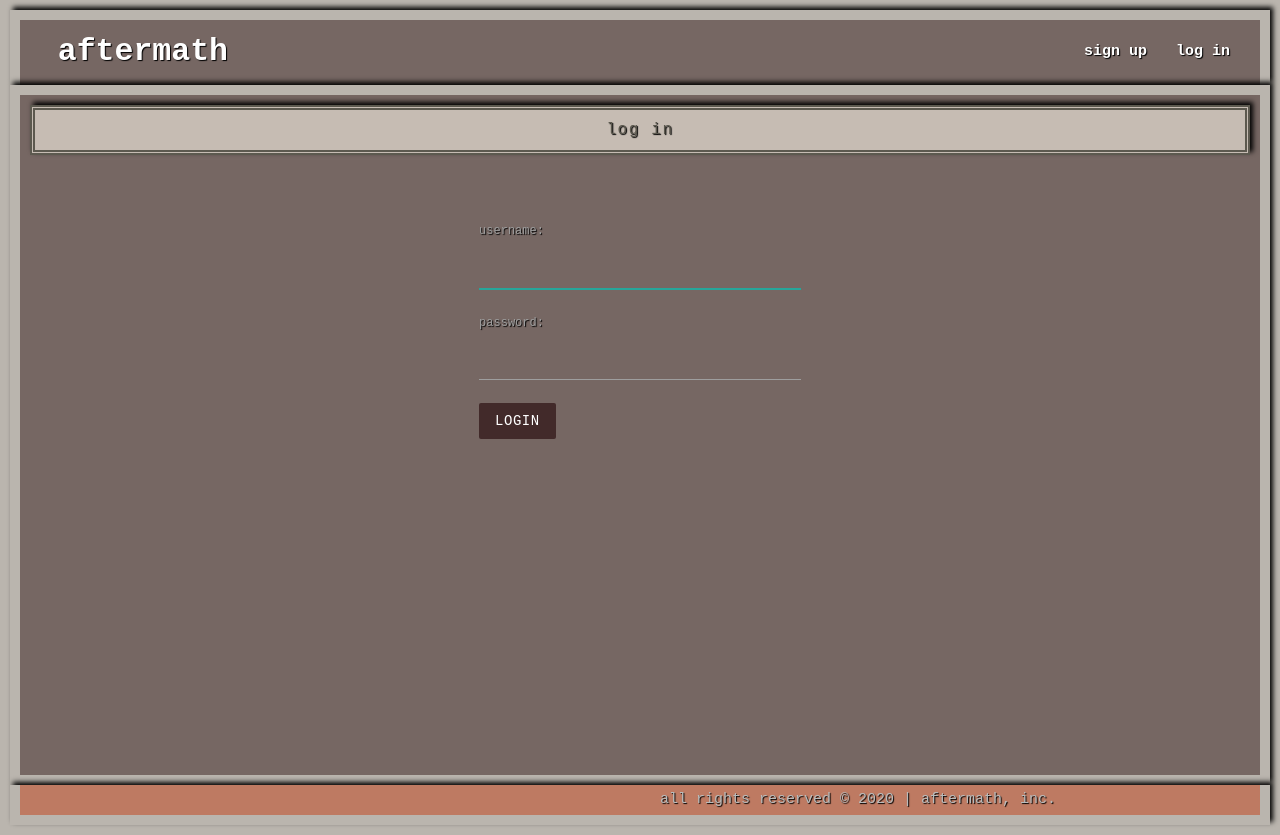
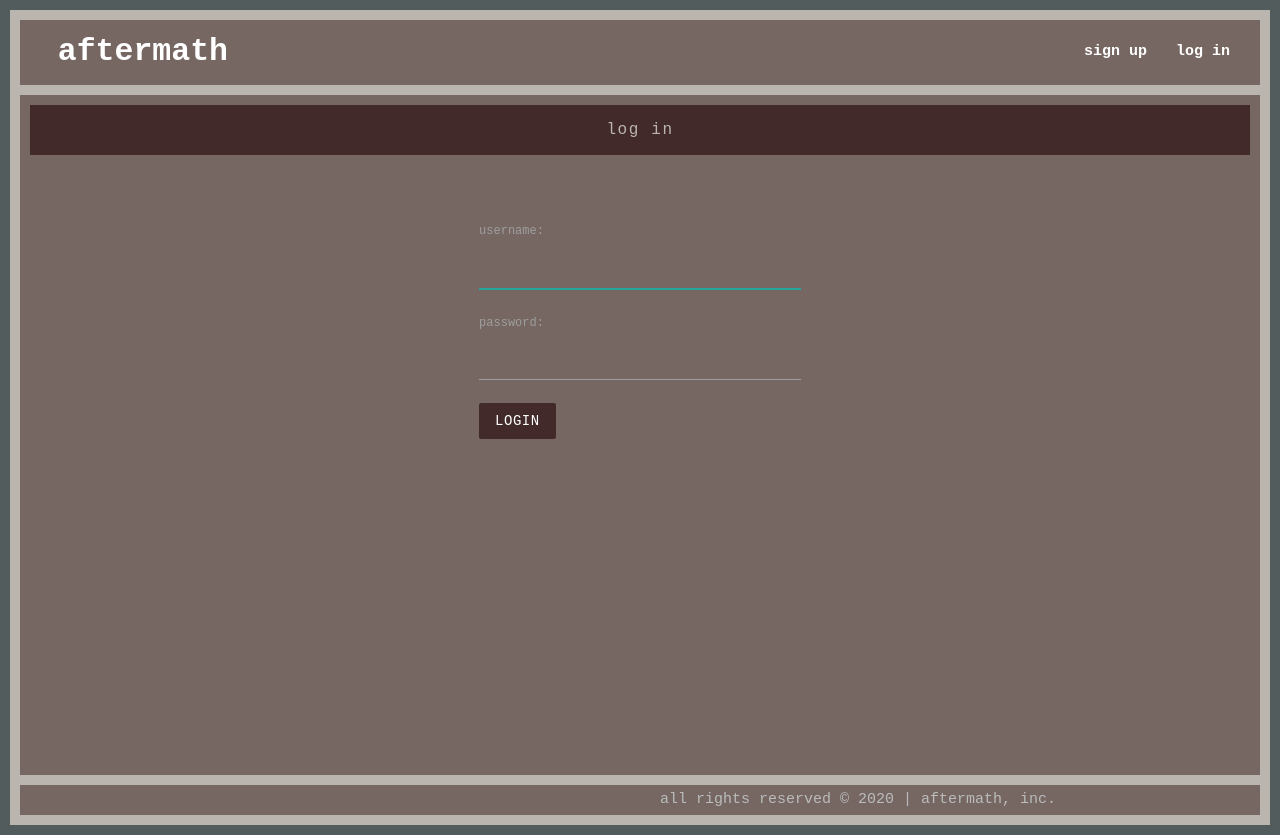
Before and after one commit to pauladixon/aftermath, a Django app: page /accounts/login/?next=/challenges/ in a window 1280 px wide. Run offline with Django 3.2, Linux system fonts and the light colour scheme.

Commit message:
cleaned up merge conflicts and formatting

```diff
--- a/main_app/static/css/style.css
+++ b/main_app/static/css/style.css
@@ -293,27 +293,9 @@
     font-size: 16px;
 }
 
-/* |||||||||||||||| CHALLENGES DIV |||||||||||||||| */
+|||||||||||||||| CHALLENGES DIV ||||||||||||||||
 * {
   box-sizing: border-box;
-}
-
-body {
-  display: flex;
-  min-height: 100vh;
-  flex-direction: column;
-  border: solid 10px #bab5ae;
-  color: whitesmoke;
-  text-transform: lowercase;
-  text-shadow: 1px 1px 1px black;
-}
-
-header, main, .title, #challenges, footer {
-  box-shadow: 3px -3px 5px black;
-}
-
-.block {
-  background-color: rgb(190, 122, 98);
 }
 
 a.left {
@@ -323,38 +305,6 @@
   left: 10px;
   top: 10px;
   font-size: 60px;
-  text-shadow: 1px 1px 1px black;
-}
-
-nav ul a:hover {
-  background-color: rgba(12, 12, 12, 0.38);
-}
-
-.index-page {
-  background-image: url('https://cdn.shopify.com/s/files/1/0378/7109/products/IMG_1689_2019c671-30c2-44ff-8d2b-ea2b12d2942f_1024x1024.jpg?v=1528909343');
-  border: solid 10px #bab5ae;
-  height: 87.5vh;
-}
-
-.title {
-  background-color: rgb(198, 188, 179);
-  margin: 10px;
-  display: flex;
-  justify-content: center;
-  align-items: center;
-  height: 50px;
-  font-size: 16px;
-  letter-spacing: .1em;
-  color: rgb(92, 89, 79);
-  text-shadow: 1px 1px 1px black;
-  border: 5px double;
-}
-
-#challenges {
-  height: 625px;
-  width: 90%;
-  margin: 4em auto 0;
-  border: 10px solid rgb(191, 122, 95);
 }
 
 iframe {
```
